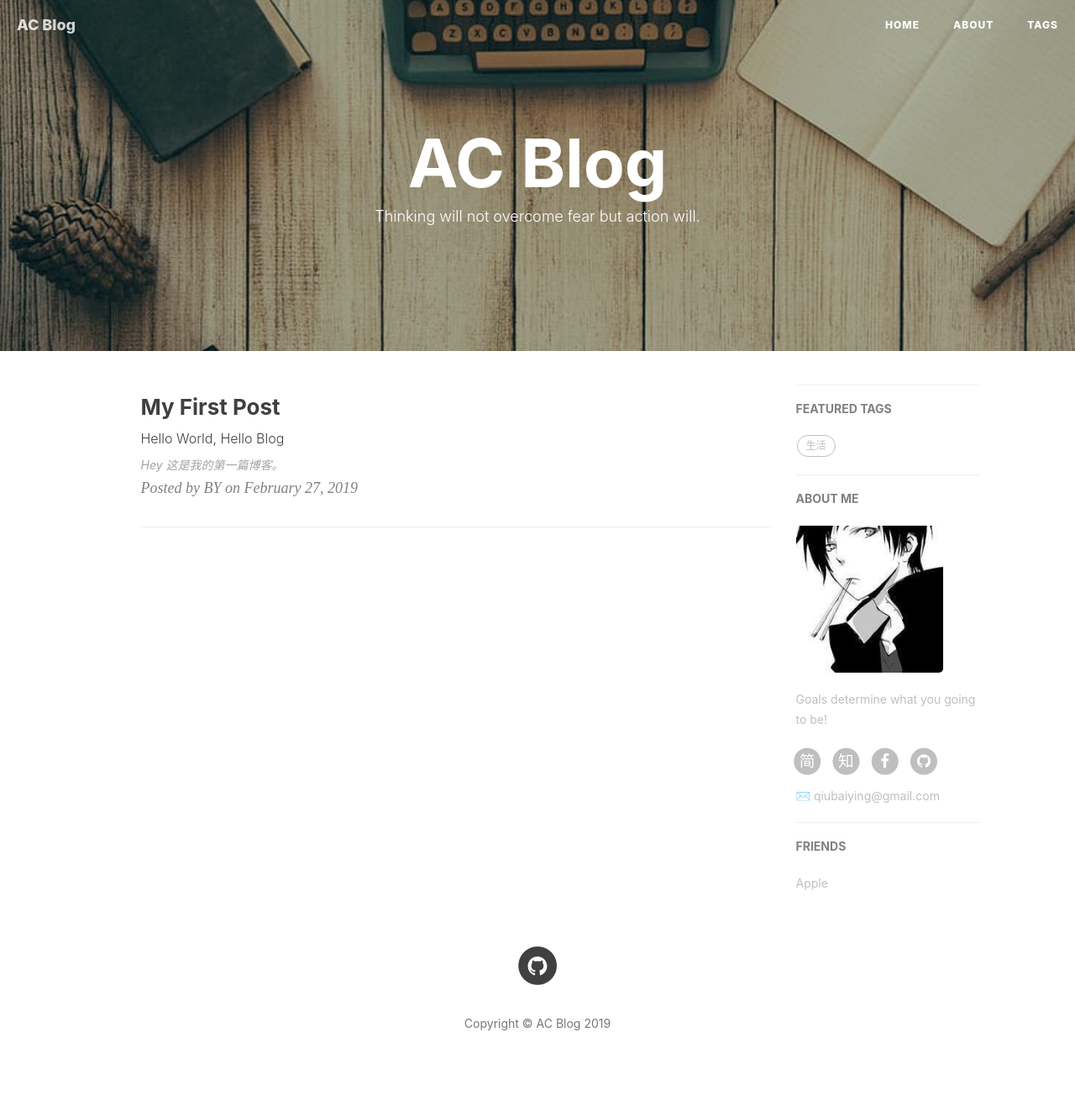
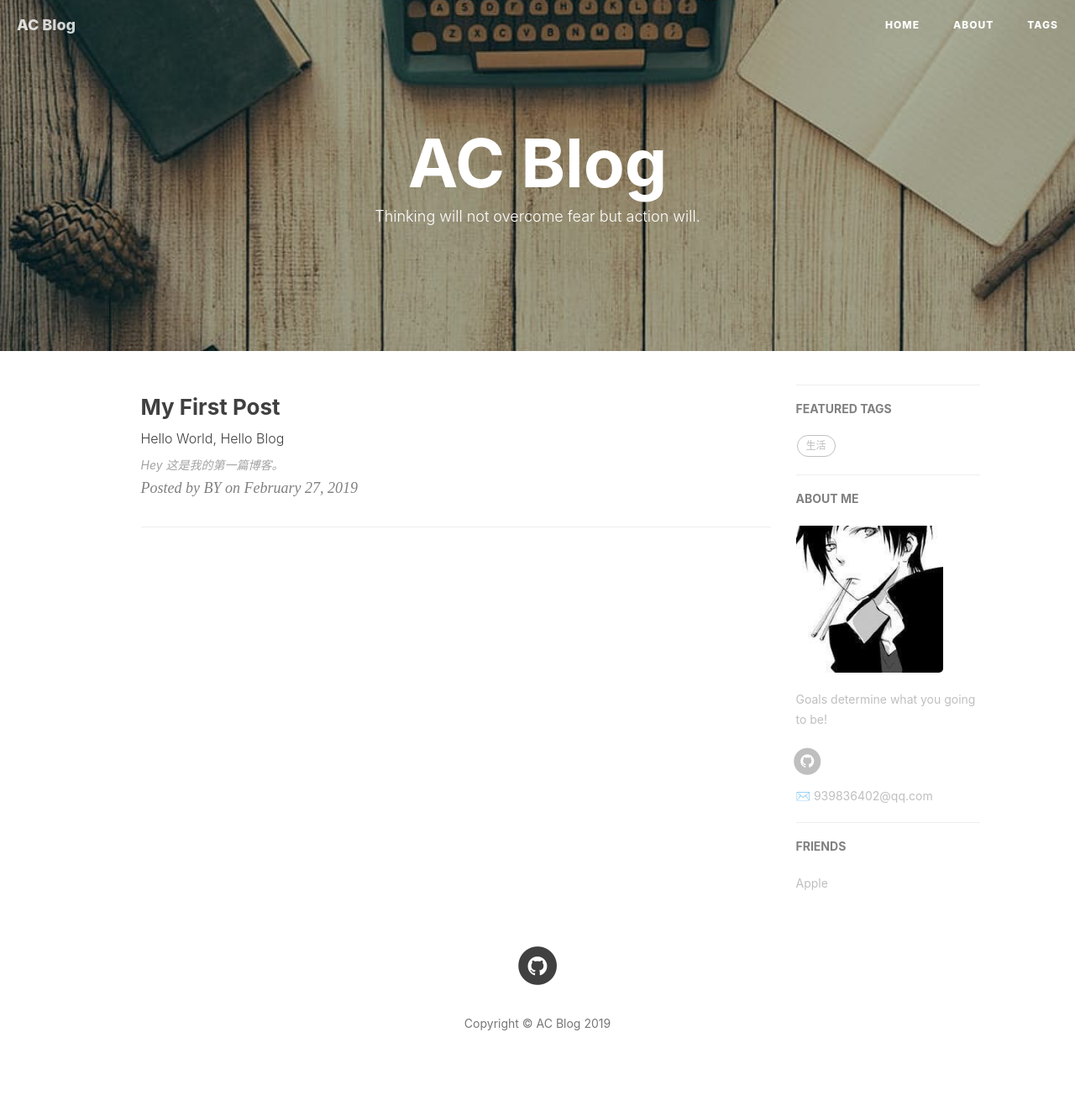
Before and after one commit to speedzero/speedzero.github.io, a Jekyll site: the page built from index.html, in a window 1280 px wide. Shown: the whole page at 84% size. Built offline with Jekyll 4.4.1, drawn with Linux system fonts in a browser that asks for light colours; nearby versions of some CDN libraries; the list of posts is cut into pages by our own code; comment, search, counter and statistics services are not loaded.

```diff
--- a/_config.yml
+++ b/_config.yml
@@ -2,7 +2,7 @@
 title: AC Blog
 SEOTitle: 阿唱的博客 | AC Blog
 header-img: img/post-bg-desk.jpg
-email: qiubaiying@gmail.com
+email: 939836402@qq.com
 description: "打怪升级的世界."
 keyword: ""
 url: "http://speedzero.github.io"          # your host, for absolute URL
--- a/_layouts/page.html
+++ b/_layouts/page.html
@@ -123,7 +123,7 @@ layout: default
                             </li>
                             {% endif %}
                             <!-- add jianshu add target = "_blank" to <a> by BY -->
-                            {% if site.jianshu_username %}
+                            <!-- {% if site.jianshu_username %}
                             <li>
                                 <a target="_blank" href="https://www.jianshu.com/u/{{ site.jianshu_username }}">
                                     <span class="fa-stack fa-lg">
@@ -132,8 +132,8 @@ layout: default
                                     </span>
                                 </a>
                             </li>
-                            {% endif %}
-                            {% if site.twitter_username %}
+                            {% endif %} -->
+                            <!-- {% if site.twitter_username %}
                             <li>
                                 <a href="https://twitter.com/{{ site.twitter_username }}">
                                     <span class="fa-stack fa-lg">
@@ -142,8 +142,8 @@ layout: default
                                     </span>
                                 </a>
                             </li>
-                            {% endif %}
-                            {% if site.zhihu_username %}
+                            {% endif %} -->
+                            <!-- {% if site.zhihu_username %}
                             <li>
                                 <a target="_blank" href="https://www.zhihu.com/people/{{ site.zhihu_username }}">
                                     <span class="fa-stack fa-lg">
@@ -152,8 +152,8 @@ layout: default
                                     </span>
                                 </a>
                             </li>
-                            {% endif %}
-                            {% if site.weibo_username %}
+                            {% endif %} -->
+                            <!-- {% if site.weibo_username %}
                             <li>
                                 <a target="_blank" href="http://weibo.com/{{ site.weibo_username }}">
                                     <span class="fa-stack fa-lg">
@@ -162,8 +162,8 @@ layout: default
                                     </span>
                                 </a>
                             </li>
-                            {% endif %}
-                            {% if site.facebook_username %}
+                            {% endif %} -->
+                            <!-- {% if site.facebook_username %}
                             <li>
                                 <a target="_blank" href="https://www.facebook.com/{{ site.facebook_username }}">
                                     <span class="fa-stack fa-lg">
@@ -172,7 +172,7 @@ layout: default
                                     </span>
                                 </a>
                             </li>
-                            {% endif %}
+                            {% endif %} -->
                             {% if site.github_username %}
                             <li>
                                 <a target="_blank" href="https://github.com/{{ site.github_username }}">
```
